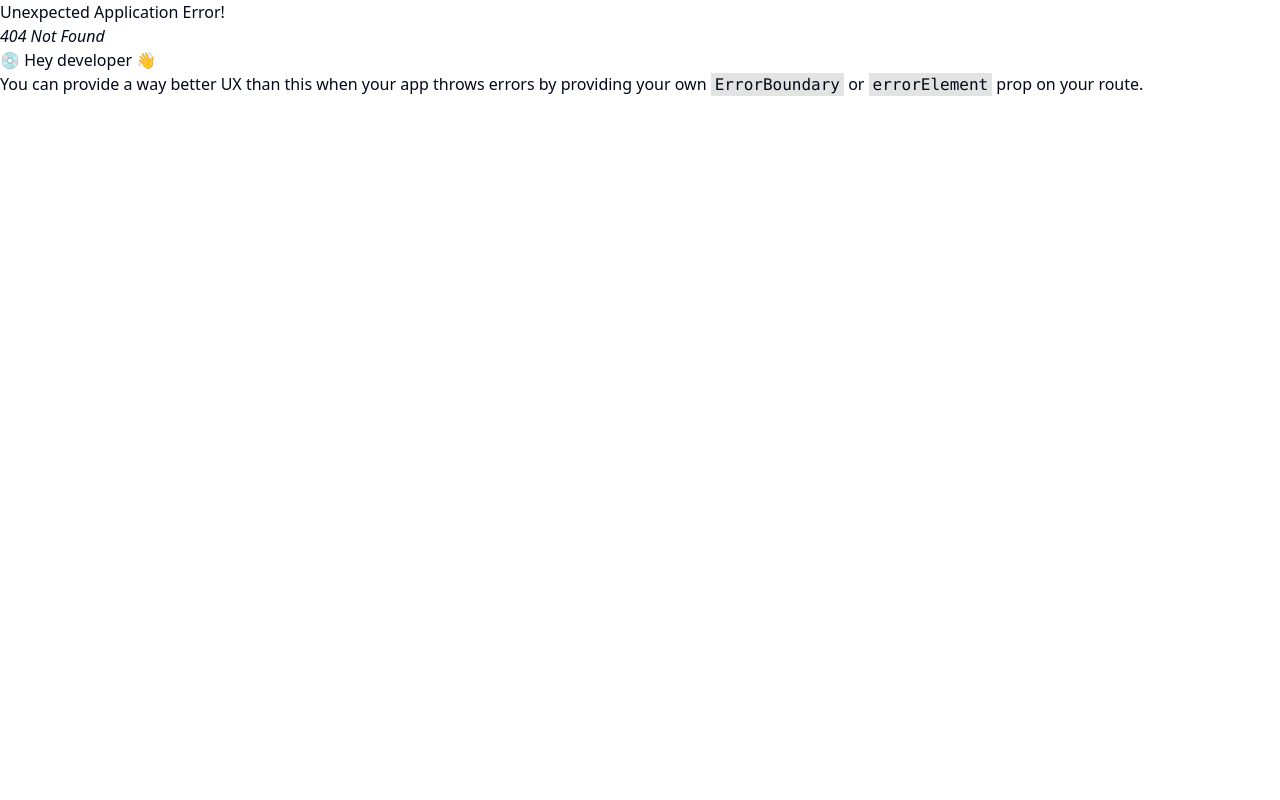
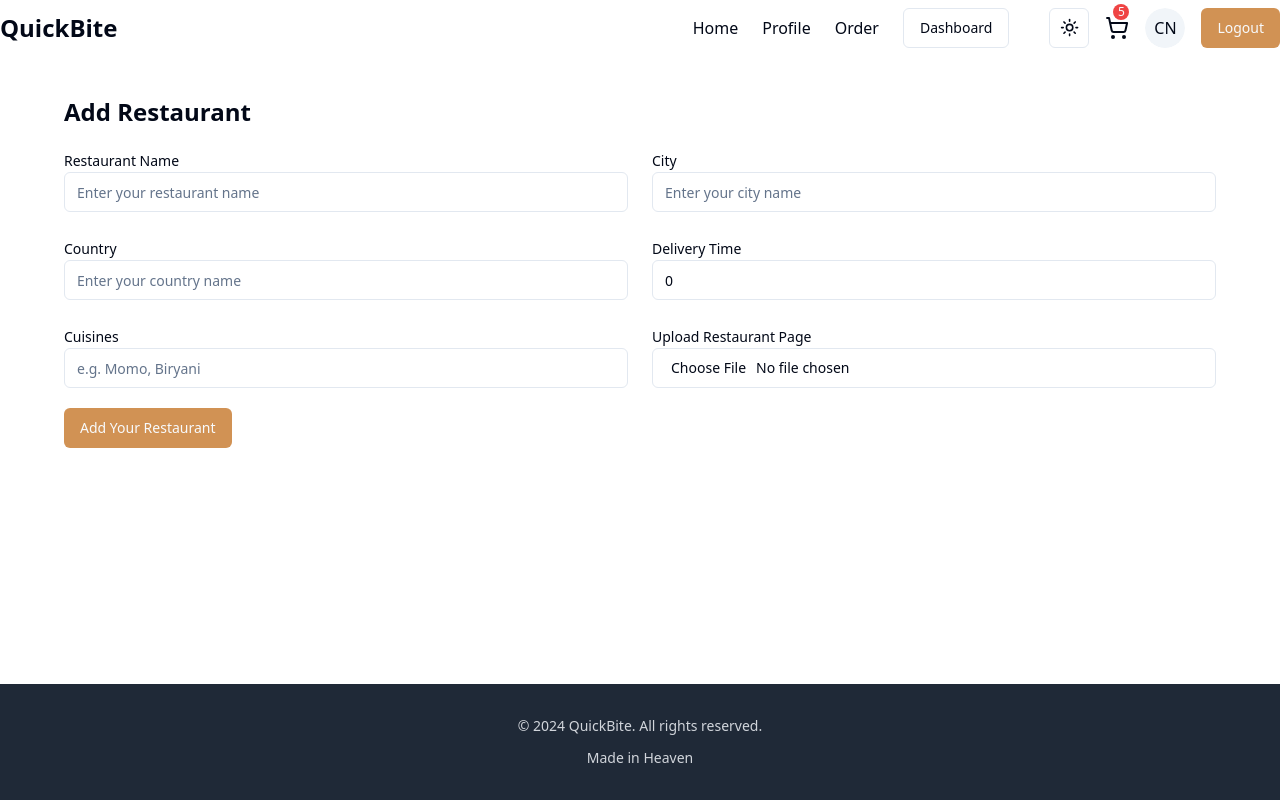
Before and after one commit to diptanshu14/food-ordering-app, a React (Vite) app in the folder client/: page /admin/restaurant in a window 1280 px wide. Before the commit this address had no page. Built offline with nearby package versions, Linux system fonts and the light colour scheme.

Commit message:
admin restaurant page ui

```diff
--- a/client/src/App.tsx
+++ b/client/src/App.tsx
@@ -10,6 +10,7 @@
 import SearchPage from "./pages/SearchPage"
 import RestaurantPage from "./pages/RestaurantPage"
 import Cart from "./pages/Cart"
+import Restaurant from "./pages/admin/Restaurant"
 
 const appRouter = createBrowserRouter([
   {
@@ -35,6 +36,10 @@
       {
         path: "/cart",
         element: <Cart />
+      },
+      {
+        path: "/admin/restaurant",
+        element: <Restaurant />
       }
     ]
   },
--- /dev/null
+++ b/client/src/pages/admin/Restaurant.tsx
@@ -0,0 +1,163 @@
+import { Button } from "@/components/ui/button"
+import { Input } from "@/components/ui/input"
+import { Label } from "@/components/ui/label"
+import { restaurantFormSchema, RestaurantFormSchema } from "@/schema/restaurantSchema"
+import { Loader2 } from "lucide-react"
+import { useState } from "react"
+
+const Restaurant = () => {
+  const [input, setInput] = useState<RestaurantFormSchema>({
+    restaurantName: "",
+    city: "",
+    country: "",
+    deliveryTime: 0,
+    cuisines: [],
+    imageFile: undefined,
+  })
+  const [errors, setErrors] = useState<Partial<RestaurantFormSchema>>({})
+
+  const loading = false
+  const restaurant = false
+
+  const changeEventHandler = (e: React.ChangeEvent<HTMLInputElement>) => {
+    const { name, value, type } = e.target
+    setInput({ ...input, [name]: type === "number" ? Number(value) : value })
+  }
+
+  const submitHandler = async (e: React.FormEvent<HTMLFormElement>) => {
+    e.preventDefault()
+
+    const result = restaurantFormSchema.safeParse(input)
+    if (!result.success) {
+      const fieldErrors = result.error.formErrors.fieldErrors
+      setErrors(fieldErrors as Partial<RestaurantFormSchema>)
+      return
+    }
+    console.log(input)
+  }
+
+  return (
+    <div className="max-w-6xl mx-auto my-10">
+      <div>
+        <div>
+          <h1 className="font-extrabold text-2xl mb-5">Add Restaurant</h1>
+          <form onSubmit={submitHandler}>
+            <div className="md:grid grid-cols-2 gap-6 space-y-2 md:space-y-0">
+              <div>
+                <Label>Restaurant Name</Label>
+                <Input
+                  type="text"
+                  name="restaurantName"
+                  value={input.restaurantName}
+                  onChange={changeEventHandler}
+                  placeholder="Enter your restaurant name"
+                />
+                {errors && (
+                  <span className="text-xs text-red-600 font-medium">
+                    {errors.restaurantName}
+                  </span>
+                )}
+              </div>
+              <div>
+                <Label>City</Label>
+                <Input
+                  type="text"
+                  name="city"
+                  value={input.city}
+                  onChange={changeEventHandler}
+                  placeholder="Enter your city name"
+                />
+                {errors && (
+                  <span className="text-xs text-red-600 font-medium">
+                    {errors.city}
+                  </span>
+                )}
+              </div>
+              <div>
+                <Label>Country</Label>
+                <Input
+                  type="text"
+                  name="country"
+                  value={input.country}
+                  onChange={changeEventHandler}
+                  placeholder="Enter your country name"
+                />
+                {errors && (
+                  <span className="text-xs text-red-600 font-medium">
+                    {errors.country}
+                  </span>
+                )}
+              </div>
+              <div>
+                <Label>Delivery Time</Label>
+                <Input
+                  type="number"
+                  name="deliveryTime"
+                  value={input.deliveryTime}
+                  onChange={changeEventHandler}
+                  placeholder="Enter your delivery time"
+                />
+                {errors && (
+                  <span className="text-xs text-red-600 font-medium">
+                    {errors.deliveryTime}
+                  </span>
+                )}
+              </div>
+              <div>
+                <Label>Cuisines</Label>
+                <Input
+                  type="text"
+                  name="cuisines"
+                  value={input.cuisines}
+                  onChange={(e) =>
+                    setInput({ ...input, cuisines: e.target.value.split(",") })
+                  }
+                  placeholder="e.g. Momo, Biryani"
+                />
+                {errors && (
+                  <span className="text-xs text-red-600 font-medium">
+                    {errors.cuisines}
+                  </span>
+                )}
+              </div>
+              <div>
+                <Label>Upload Restaurant Page</Label>
+                <Input
+                  onChange={(e) =>
+                    setInput({
+                      ...input,
+                      imageFile: e.target.files?.[0] || undefined,
+                  })}
+                  type="file"
+                  accept="image/*"
+                  name="imageFile"
+                />
+                {errors && (
+                  <span className="text-xs text-red-600 font-medium">
+                    {errors.imageFile?.name}
+                  </span>
+                )}
+              </div>
+            </div>
+            <div className="my-5 w-fit">
+            {loading ? (
+                <Button disabled className="bg-orange hover:bg-hoverOrange">
+                  <Loader2 className="mr-2 h-4 w-4 animate-spin" />
+                  Please wait
+                </Button>
+              ) : (
+                <Button className="bg-orange hover:bg-hoverOrange">
+                  {restaurant
+                    ? "Update Your Restaurant"
+                    : "Add Your Restaurant"}
+                </Button>
+            )}
+            </div>
+          </form>
+        </div>
+      </div>
+    </div>
+  )
+}
+
+export default Restaurant
--- /dev/null
+++ b/client/src/schema/restaurantSchema.ts
@@ -0,0 +1,12 @@
+import { z } from "zod"
+
+export const restaurantFormSchema = z.object({
+    restaurantName:z.string().nonempty({ message:"Restaurant name is required" }),
+    city:z.string().nonempty({ message:"City is required" }),
+    country:z.string().nonempty({ message:"Country is required" }),
+    deliveryTime:z.number().min(0, { message:"Delivery time can not be negative" }),
+    cuisines:z.array(z.string()),
+    imageFile:z.instanceof(File).optional().refine((file) => file?.size !== 0, {message:"Image file is required"}),
+})
+
+export type RestaurantFormSchema = z.infer<typeof restaurantFormSchema>
```
